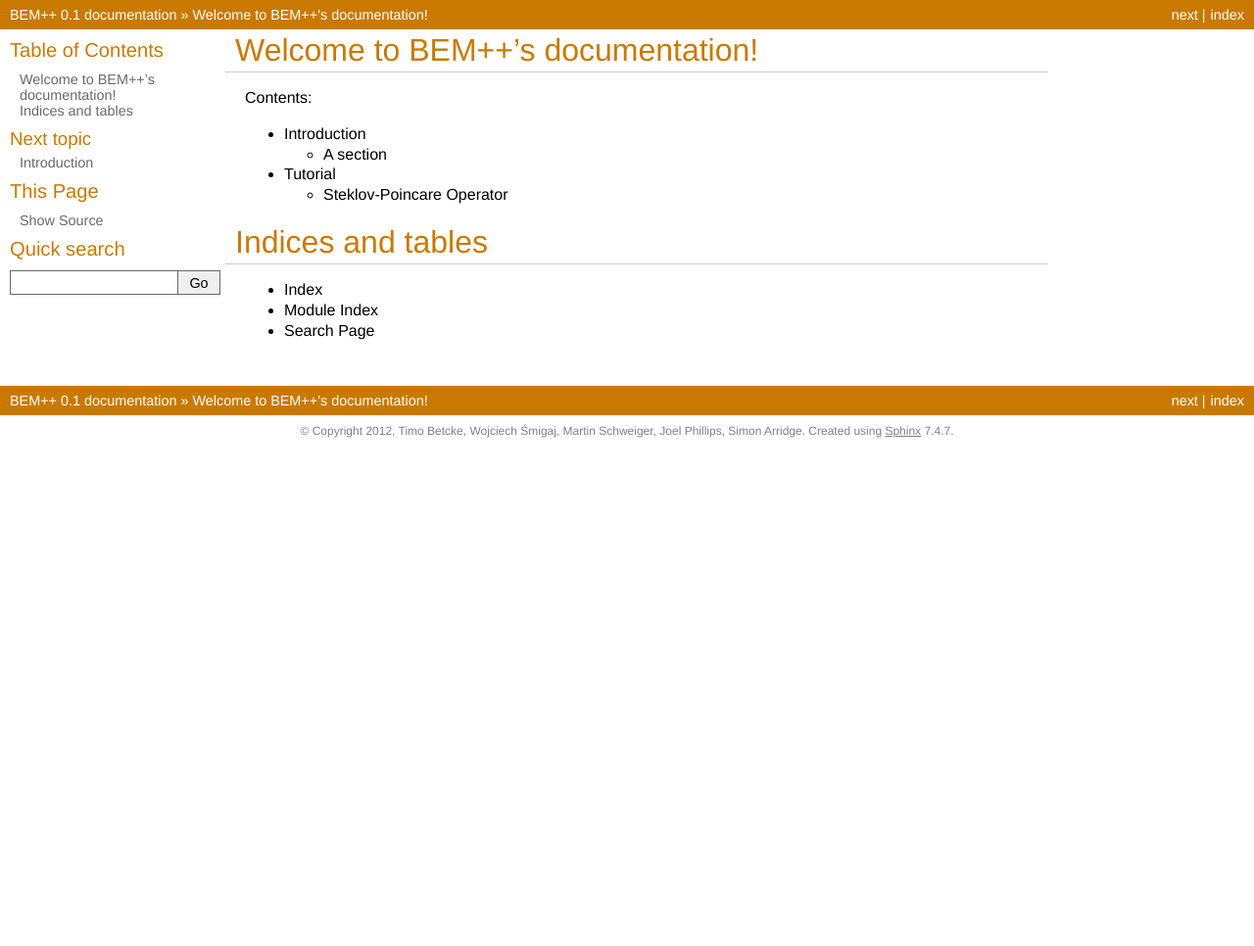
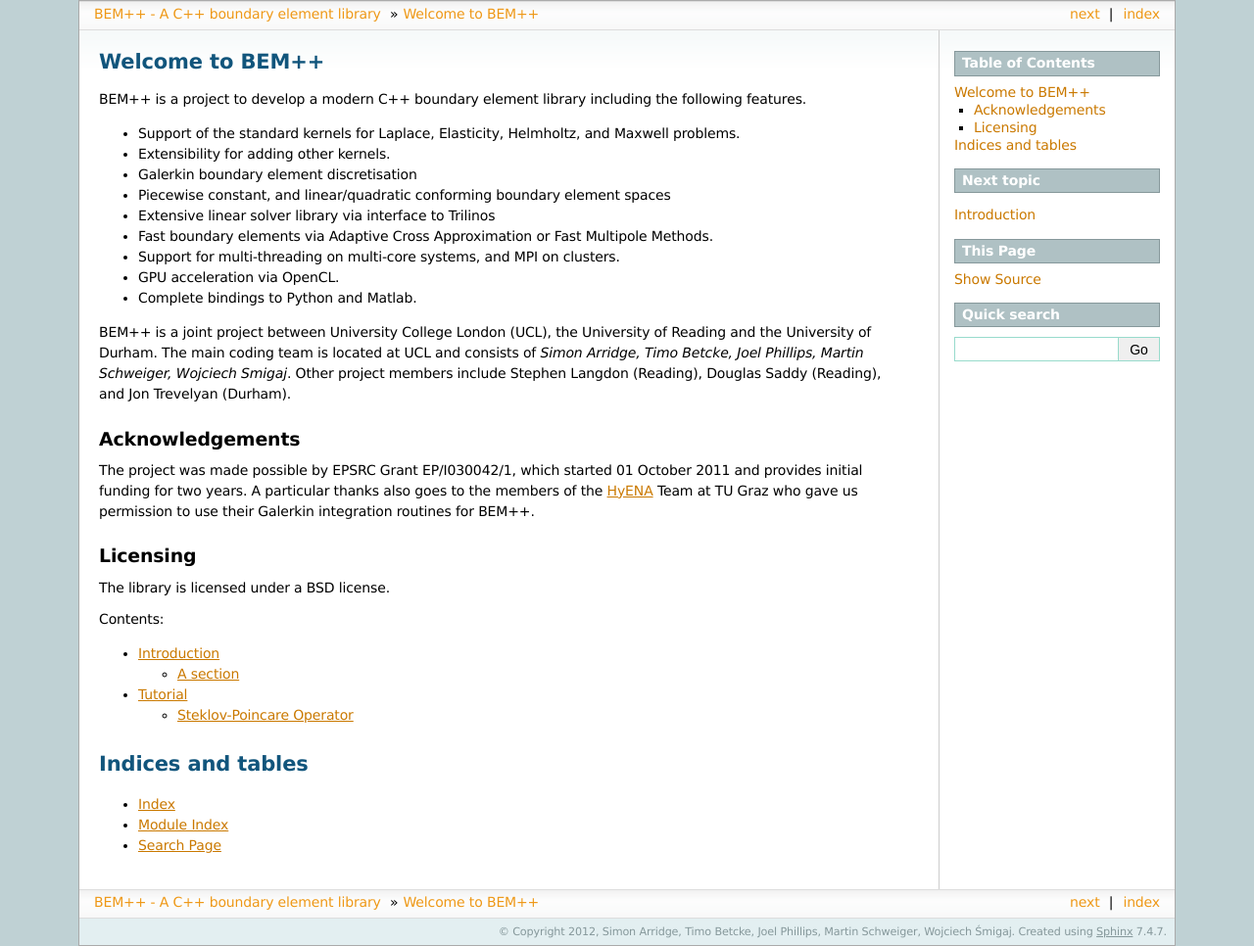
Before and after one commit to evantwout/web, a Sphinx documentation site: the page built from source/index.rst, in a window 1280 px wide. Shown: the whole page at 98% size. Built offline with Sphinx 7.4.7, drawn with Linux system fonts in a browser that asks for light colours; formulas are drawn with MathJax 3; before the commit the page ends 900 px from its top, so only the background shows below that.

Commit message:
Working on Homepage.

```diff
--- a/source/conf.py
+++ b/source/conf.py
@@ -41,7 +41,7 @@
 
 # General information about the project.
 project = u'BEM++'
-copyright = u'2012, Timo Betcke, Wojciech Śmigaj, Martin Schweiger, Joel Phillips, Simon Arridge'
+copyright = u'2012, Simon Arridge, Timo Betcke, Joel Phillips, Martin Schweiger, Wojciech Śmigaj'
 
 # The version info for the project you're documenting, acts as replacement for
 # |version| and |release|, also used in various other places throughout the
@@ -91,7 +91,7 @@
 
 # The theme to use for HTML and HTML Help pages.  See the documentation for
 # a list of builtin themes.
-html_theme = 'default'
+html_theme = 'sphinxdoc'
 
 # Theme options are theme-specific and customize the look and feel of a theme
 # further.  For a list of options available for each theme, see the
@@ -99,7 +99,7 @@
 
 timosfavouritecolour = '#CA7900' # selected from http://sphinx.pocoo.org/contents.html
 
-html_theme_options={'sidebarbgcolor':'white', 'sidebartextcolor':timosfavouritecolour, 'sidebarlinkcolor':'dimgray', 'relbarbgcolor':timosfavouritecolour, 'relbartextcolor':'white', 'relbarlinkcolor':'white', 'bgcolor':'white', 'textcolor':'black', 'linkcolor':'black', 'visitedlinkcolor':'gray', 'headtextcolor':timosfavouritecolour,'headlinkcolor':'black','bodyfont':'helvetica,sans-serif', 'headfont':'helvetica,sans-serif', 'footerbgcolor':'white', 'footertextcolor':'gray', 'headbgcolor':'white', 'visitedlinkcolor':'black', 'sidebarbtncolor':timosfavouritecolour}
+#html_theme_options={'sidebarbgcolor':'white', 'sidebartextcolor':timosfavouritecolour, 'sidebarlinkcolor':'dimgray', 'relbarbgcolor':timosfavouritecolour, 'relbartextcolor':'white', 'relbarlinkcolor':'white', 'bgcolor':'white', 'textcolor':'black', 'linkcolor':'black', 'visitedlinkcolor':'gray', 'headtextcolor':timosfavouritecolour,'headlinkcolor':'black','bodyfont':'helvetica,sans-serif', 'headfont':'helvetica,sans-serif', 'footerbgcolor':'white', 'footertextcolor':'gray', 'headbgcolor':'white', 'visitedlinkcolor':'black', 'sidebarbtncolor':timosfavouritecolour}
 
 
 #html_theme_options = {'bodyfont':'sans-serif',
@@ -115,10 +115,10 @@
 
 # The name for this set of Sphinx documents.  If None, it defaults to
 # "<project> v<release> documentation".
-#html_title = None
+html_title ='BEM++ - A C++  boundary element library'
 
 # A shorter title for the navigation bar.  Default is the same as html_title.
-#html_short_title = None
+#html_short_title = BEM++
 
 # The name of an image file (relative to this directory) to place at the top
 # of the sidebar.
@@ -196,7 +196,7 @@
 # (source start file, target name, title, author, documentclass [howto/manual]).
 latex_documents = [
   ('index', 'BEM.tex', u'BEM++ Documentation',
-   u'Timo Betcke, Wojciech Śmigaj, Martin Schweiger, Joel Phillips, Simon Arridge', 'manual'),
+   u'Simon Arridge, Timo Betcke, Joel Phillips, Martin Schweiger, Wojciech Śmigaj', 'manual'),
 ]
 
 # The name of an image file (relative to this directory) to place at the top of
@@ -226,7 +226,7 @@
 # (source start file, name, description, authors, manual section).
 man_pages = [
     ('index', 'bem', u'BEM++ Documentation',
-     [u'Timo Betcke, Wojciech Śmigaj, Martin Schweiger, Joel Phillips, Simon Arridge'], 1)
+     [u'Simon Arridge, Timo Betcke, Joel Phillips, Martin Schweiger, Wojciech Śmigaj'], 1)
 ]
 
 # If true, show URL addresses after external links.
@@ -240,7 +240,7 @@
 #  dir menu entry, description, category)
 texinfo_documents = [
   ('index', 'BEM', u'BEM++ Documentation',
-   u'Timo Betcke, Wojciech Śmigaj, Martin Schweiger, Joel Phillips, Simon Arridge', 'BEM', 'One line description of project.',
+   u'Simon Arridge, Timo Betcke, Joel Phillips, Martin Schweiger, Wojciech Śmigaj', 'BEM', 'One line description of project.',
    'Miscellaneous'),
 ]
 
--- a/source/index.rst
+++ b/source/index.rst
@@ -3,8 +3,31 @@
    You can adapt this file completely to your liking, but it should at least
    contain the root `toctree` directive.
 
-Welcome to BEM++'s documentation!
+Welcome to BEM++
 =================================
+
+BEM++ is a project to develop a modern C++ boundary element library including the following features.
+
+* Support of the standard kernels for Laplace, Elasticity, Helmholtz, and Maxwell problems.
+* Extensibility for adding other kernels.
+* Galerkin boundary element discretisation
+* Piecewise constant, and linear/quadratic conforming boundary element spaces
+* Extensive linear solver library via interface to Trilinos
+* Fast boundary elements via Adaptive Cross Approximation or Fast Multipole Methods.
+* Support for multi-threading on multi-core systems, and MPI on clusters.
+* GPU acceleration via OpenCL.
+* Complete bindings to Python and Matlab.
+
+BEM++ is a joint project between University College London (UCL), the University of Reading and the University of Durham. The main coding team is located at UCL and consists of *Simon Arridge, Timo Betcke, Joel Phillips, Martin Schweiger, Wojciech Smigaj*. Other project members include Stephen Langdon (Reading), Douglas Saddy (Reading), and Jon Trevelyan (Durham).
+
+Acknowledgements
+----------------
+The project was made possible by EPSRC Grant EP/I030042/1, which started 01 October 2011 and provides initial funding for two years. A particular thanks also goes to the members of the `HyENA <http://portal.tugraz.at/portal/page/portal/Files/i2610/files/Forschung/Software/HyENA/html/index.html>`_ Team at TU Graz who gave us permission to use their Galerkin integration routines for BEM++.
+
+
+Licensing
+----------------
+The library is licensed under a BSD license.
 
 Contents:
 
```
